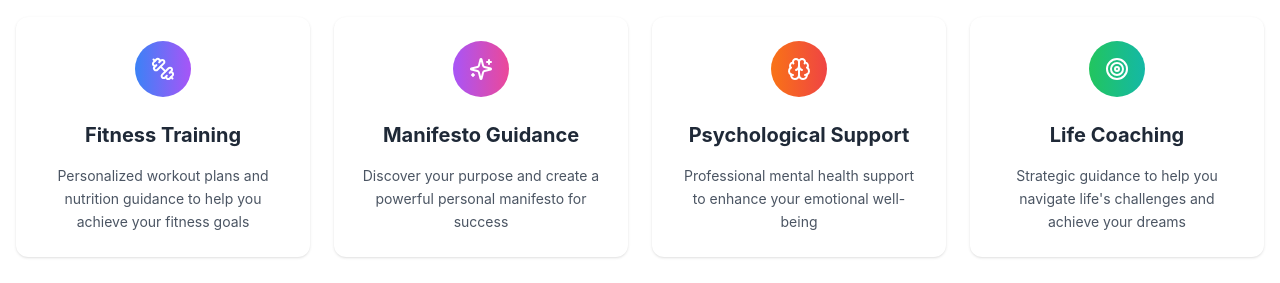
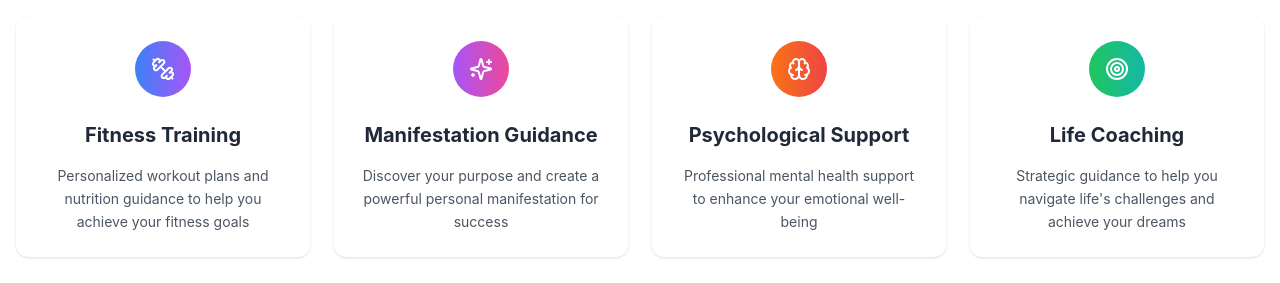
Before and after one commit to chaitanyashetty47/testport, a Next.js app: page / in a window 1280 px wide. Shown: the part 1800-2083 px from the top of the page. Built offline with nearby package versions, Linux system fonts and the light colour scheme.

Commit message:
spell error

```diff
--- a/components/ProgramsCard.tsx
+++ b/components/ProgramsCard.tsx
@@ -17,8 +17,8 @@ const ProgramsCard = () => {
     },
     {
       icon: Sparkles,
-      title: "Manifesto Guidance",
-      description: "Discover your purpose and create a powerful personal manifesto for success",
+      title: "Manifestation Guidance",
+      description: "Discover your purpose and create a powerful personal manifestation for success",
       gradient: "from-purple-500 to-pink-500"
     },
     {
```
